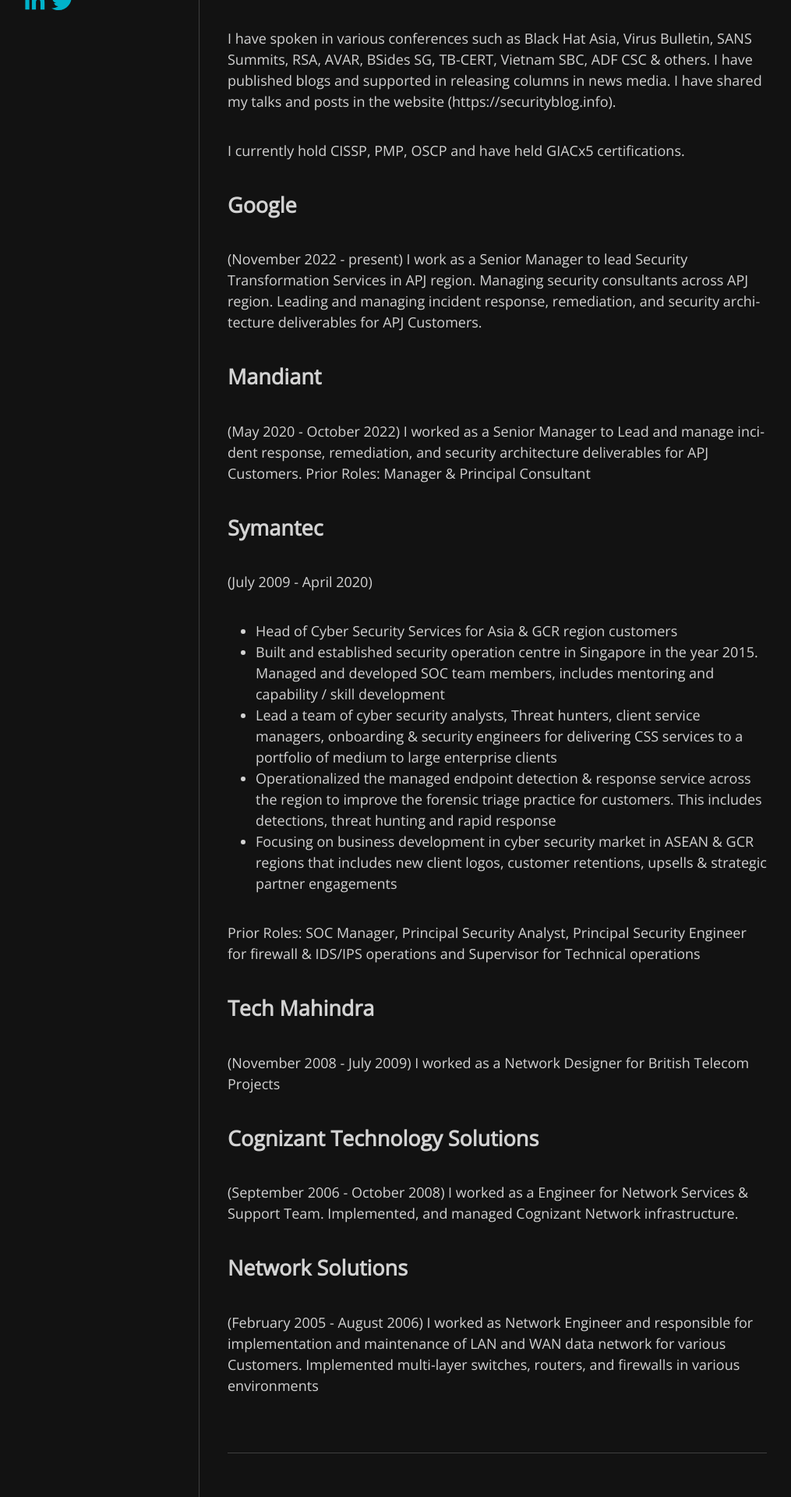
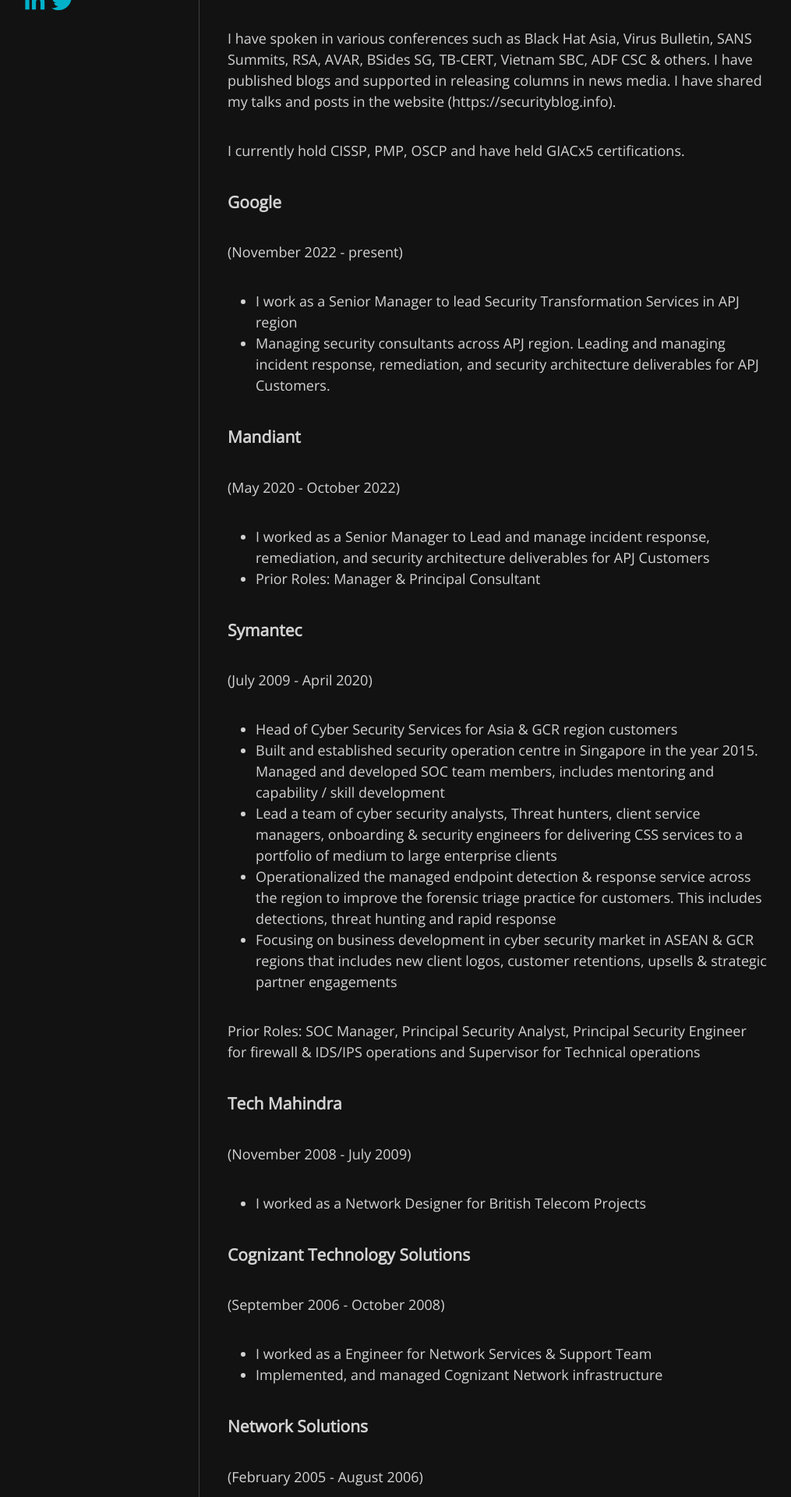
Before and after one commit to Th1ru-M/th1ru-m.github.io, a Jekyll site: the page built from AboutMe.md, in a window 1280 px wide. Shown: the part 416-2336 px from the top of the page at 78% size, without its empty margins (134-1149 px from the left). Built offline with Jekyll 4.4.1, drawn with Linux system fonts in a browser that asks for light colours; nearby versions of some CDN libraries; some web fonts are replaced; some of the changed text lies outside the part shown.

Commit message:
Update AboutMe.md

```diff
--- a/AboutMe.md
+++ b/AboutMe.md
@@ -14,16 +14,17 @@ I have spoken in various conferences such as Black Hat Asia, Virus Bulletin, SAN
 I currently hold CISSP, PMP, OSCP and have held GIACx5 certifications.
 
 
-## **Google**
+### **Google**
 (November 2022 - present)
-I work as a Senior Manager to lead Security Transformation Services in APJ region. Managing security consultants across APJ region. Leading and managing incident response, remediation, and security architecture deliverables for APJ Customers.
+- I work as a Senior Manager to lead Security Transformation Services in APJ region
+- Managing security consultants across APJ region. Leading and managing incident response, remediation, and security architecture deliverables for APJ Customers.
 
-## **Mandiant**
+### **Mandiant**
 (May 2020 - October 2022)
-I worked as a Senior Manager to Lead and manage incident response, remediation, and security architecture deliverables for APJ Customers.
-Prior Roles: Manager & Principal Consultant
+- I worked as a Senior Manager to Lead and manage incident response, remediation, and security architecture deliverables for APJ Customers
+- Prior Roles: Manager & Principal Consultant
 
-## **Symantec**
+### **Symantec**
 (July 2009 - April 2020)
 - Head of Cyber Security Services for Asia & GCR region customers
 - Built and established security operation centre in Singapore in the year 2015. Managed and developed SOC team members, includes mentoring and capability / skill development
@@ -34,15 +35,17 @@ rapid response
 
 Prior Roles: SOC Manager, Principal Security Analyst, Principal Security Engineer for firewall & IDS/IPS operations and Supervisor for Technical operations
 
-## **Tech Mahindra**
+### **Tech Mahindra**
 (November 2008 - July 2009)
-I worked as a Network Designer for British Telecom Projects
+- I worked as a Network Designer for British Telecom Projects
 
-## **Cognizant Technology Solutions**
+### **Cognizant Technology Solutions**
 (September 2006 - October 2008)
-I worked as a Engineer for Network Services & Support Team. Implemented, and managed Cognizant Network infrastructure.
+- I worked as a Engineer for Network Services & Support Team
+- Implemented, and managed Cognizant Network infrastructure
 
-## **Network Solutions**
+### **Network Solutions**
 (February 2005 - August 2006)
-I worked as Network Engineer and responsible for implementation and maintenance of LAN and WAN data network for various
-Customers. Implemented multi-layer switches, routers, and firewalls in various environments
+- I worked as Network Engineer and responsible for implementation and maintenance of LAN and WAN data network for various
+Customers
+- Implemented multi-layer switches, routers, and firewalls in various environments
```
